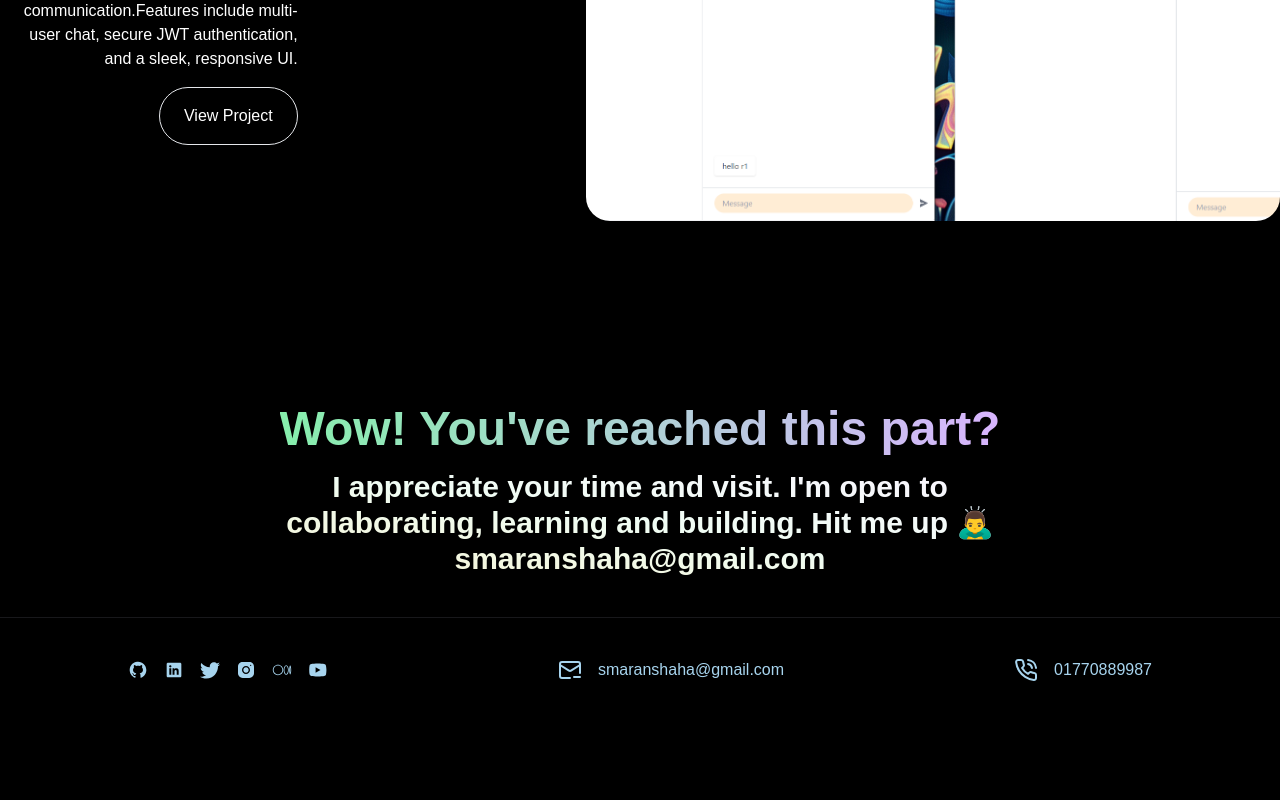
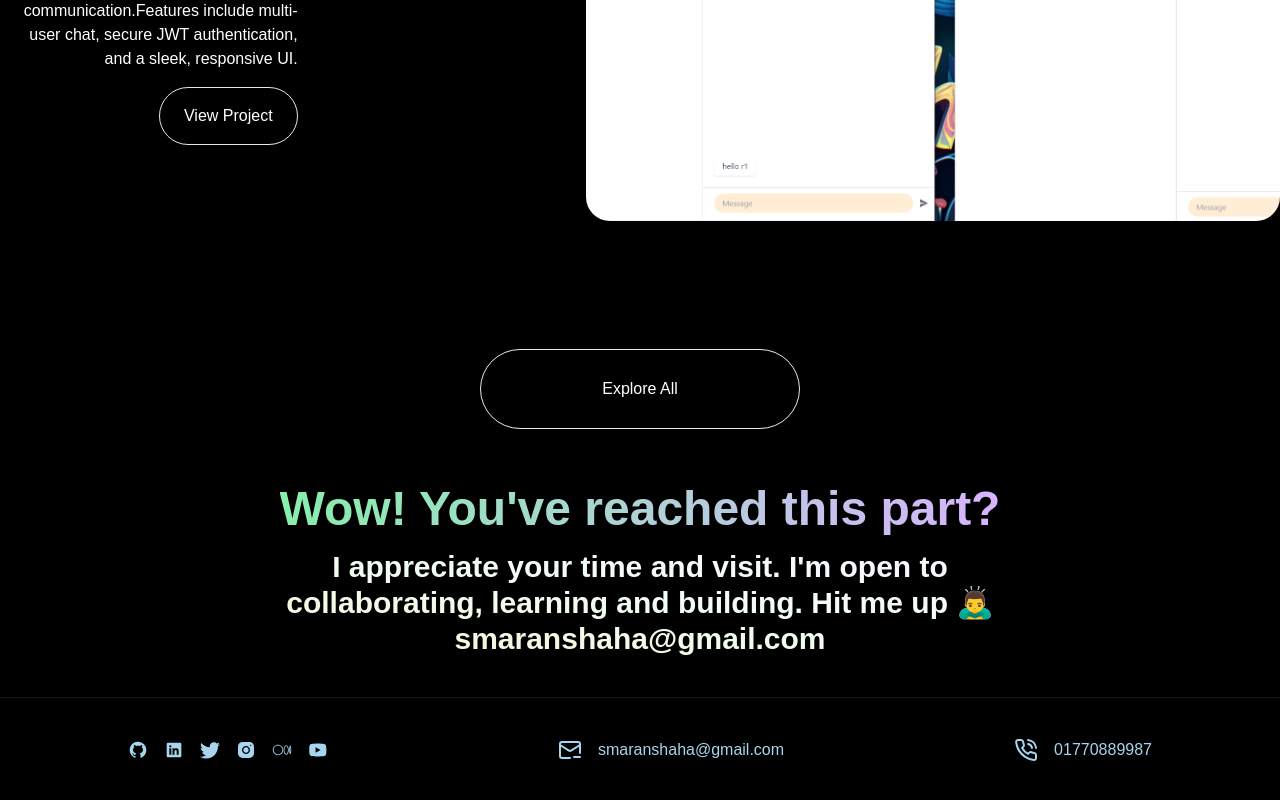
Before and after one commit to shoronshaha/smaran-portfolio, a Next.js app: page / in a window 1280 px wide. Shown: the part 3730-4530 px from the top of the page. Before the commit the page ends 4452 px from the top, so only its background shows below. Built offline with nearby package versions, Linux system fonts and the light colour scheme.

Commit message:
added explor button

```diff
--- a/src/components/home/ProjectSection.tsx
+++ b/src/components/home/ProjectSection.tsx
@@ -57,6 +57,7 @@ const ProjectSection = () => {
         />
       </div>
       <div className="flex items-center justify-center">
+        <Explore />
         <Explore mobile={true} />
       </div>
       <Appreciation />
```
